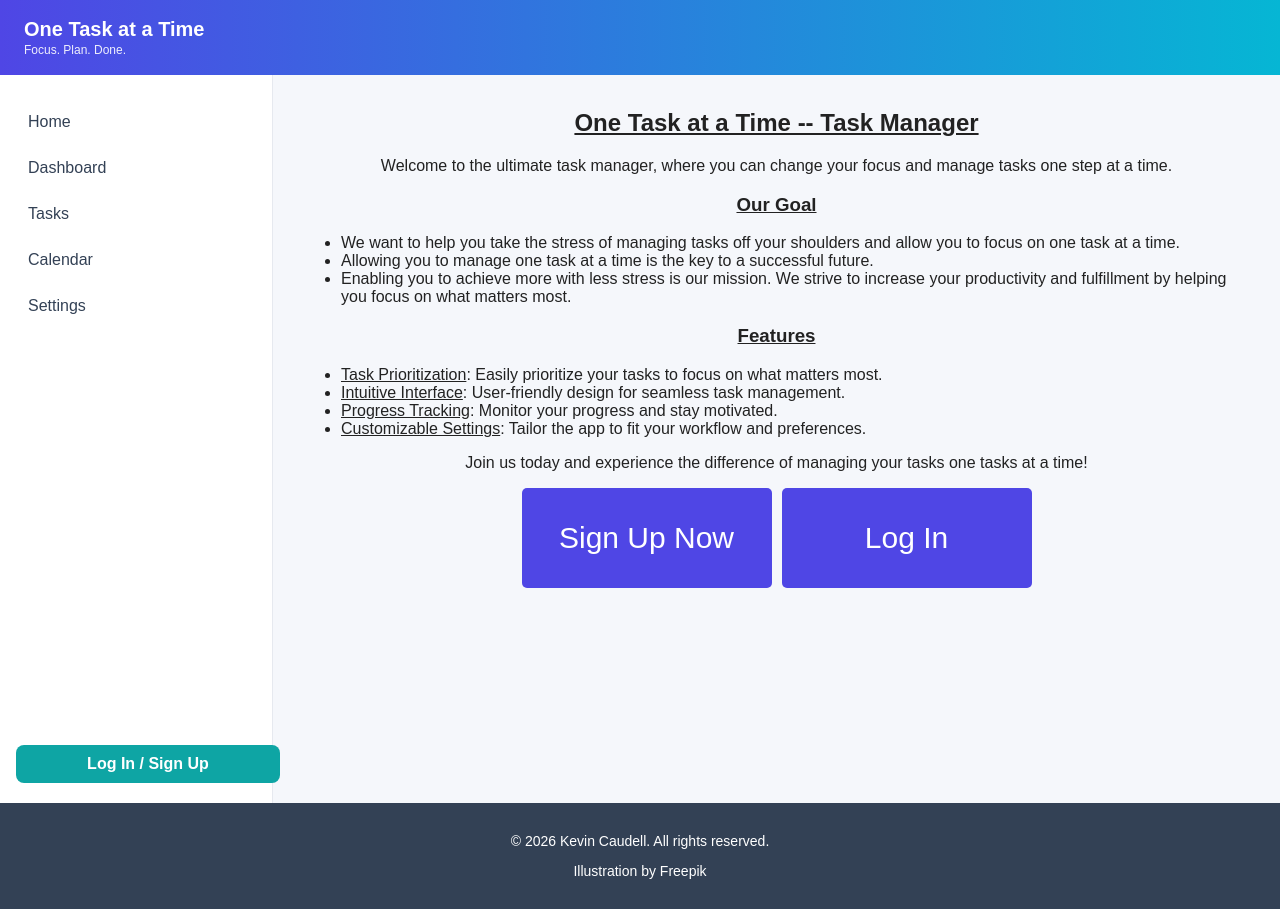
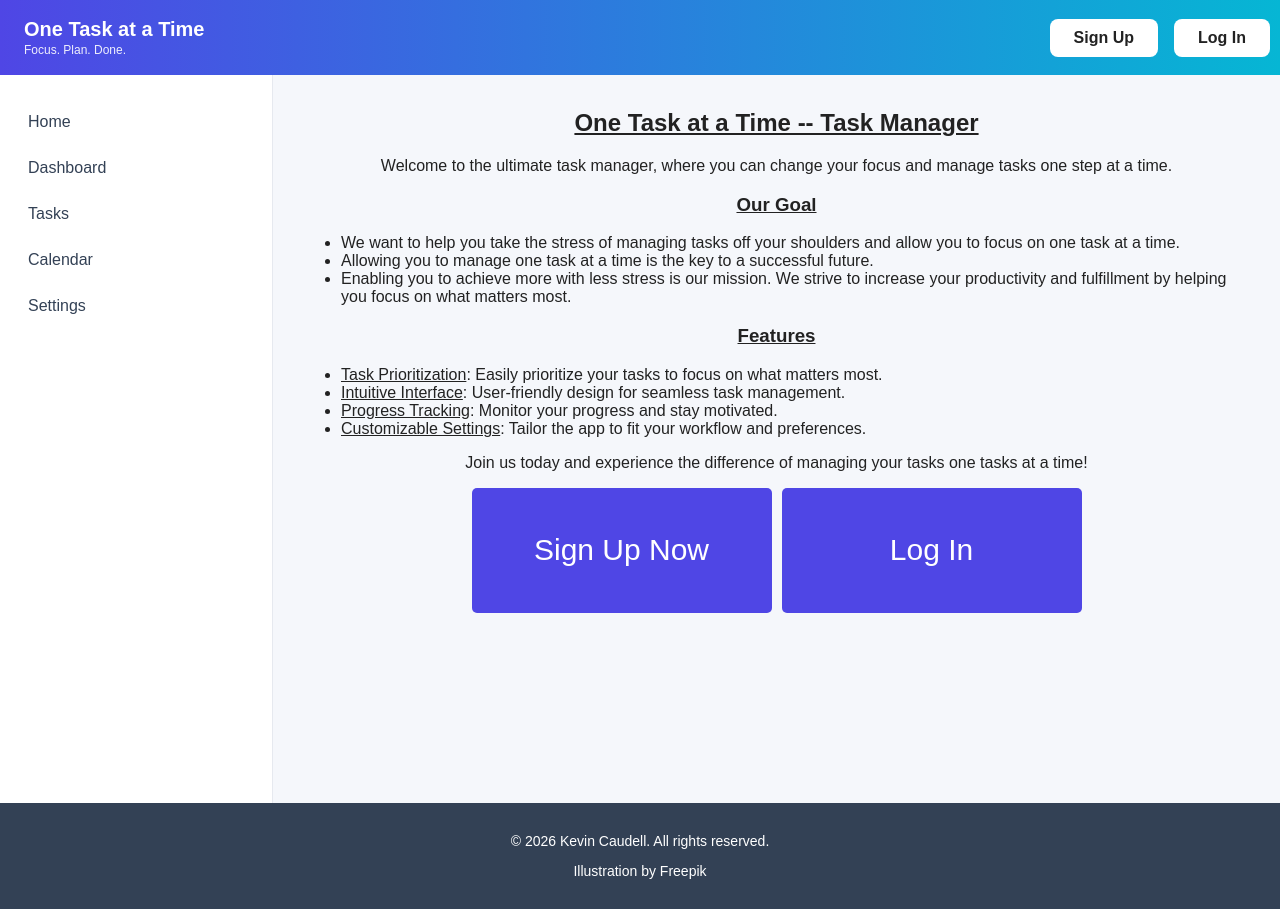
Before and after one commit to KevinCaudell/Task-Manager, a Flask app: page / in a window 1280 px wide. Run offline with Flask 3, Linux system fonts and the light colour scheme.

Commit message:
Enhance header layout and add authentication buttons in index page

```diff
--- a/static/css/style.css
+++ b/static/css/style.css
@@ -10,6 +10,12 @@ body {
 /* *************/
 
 /* Header*/
+.header-align {
+	display: flex;
+	justify-content: space-between;
+	align-items: center;
+}
+
 .app-header {
 	background: linear-gradient(90deg, #4f46e5, #06b6d4);
 	color: #fff;
@@ -23,6 +29,29 @@ body {
 	margin: 2px 0 0 0;
 	font-size: 12px;
 	opacity: 0.9;
+}
+
+.auth-area {
+	display: flex;
+	flex-direction: row;
+	gap: 40px;
+	margin-right:10px;
+}
+.auth-btn {
+	display: inline-block;
+	width: 100%;
+	text-align: center;
+	padding: 10px 12px;
+	background: #fff;
+	color: #222;
+	text-decoration: none;
+	border-radius: 8px;
+	font-weight: 600;
+	gap: 20px;
+}
+.auth-btn:hover {
+	background: #e0e7ff;
+
 }
 /**********/
 
@@ -60,25 +89,10 @@ body {
 }
 .nav-menu a:hover {
 	background: #f1f5f9;
+	box-shadow: #222 0px 4px 8px;
 }
 
-.auth-area {
-	margin-top: 16px;
-}
-.auth-btn {
-	display: inline-block;
-	width: 100%;
-	text-align: center;
-	padding: 10px 12px;
-	background: #0ea5a4;
-	color: #fff;
-	text-decoration: none;
-	border-radius: 8px;
-	font-weight: 600;
-}
-.auth-btn:hover {
-	filter: brightness(0.95);
-}
+
 
 /*************/
 
@@ -113,8 +127,8 @@ body {
 }
 
 .sign-up .btn {
-	width: 250px;
-	height: 100px;
+	width: 300px;
+	height: 125px;
 	background: #4f46e5;
 	border-radius: 5px;
 
@@ -129,7 +143,7 @@ body {
 	text-decoration: none;
 }
 .sign-up .btn:hover {
-	background: #3730a3;
+	background: #06b6d4;
 	box-shadow: #222 0px 4px 8px;
 }
 /*************/
--- a/templates/index.html
+++ b/templates/index.html
@@ -8,9 +8,20 @@
 </head>
 <body>
     <header class="app-header">
-        <div class="brand">
-            <h1>One Task at a Time</h1>
-            <p class="tagline">Focus. Plan. Done.</p>
+        <div class="header-align">
+            <div class="brand">
+                <h1>One Task at a Time</h1>
+                <p class="tagline">Focus. Plan. Done.</p>
+            </div>
+
+            <section class="auth-area">
+                <div class="auth-area-btn">
+                    <a class="auth-btn" href="#">Sign Up</a>
+                </div>
+                <div class="auth-area-btn">
+                    <a class="auth-btn" href="#">Log In</a>
+                </div>
+            </section>
         </div>
     </header>
 
@@ -26,9 +37,7 @@
                 </ul>
             </nav>
 
-            <div class="auth-area">
-                <a class="auth-btn" href="#">Log In / Sign Up</a>
-            </div>
+
         </aside>
 
         <main class="main-content">
```
